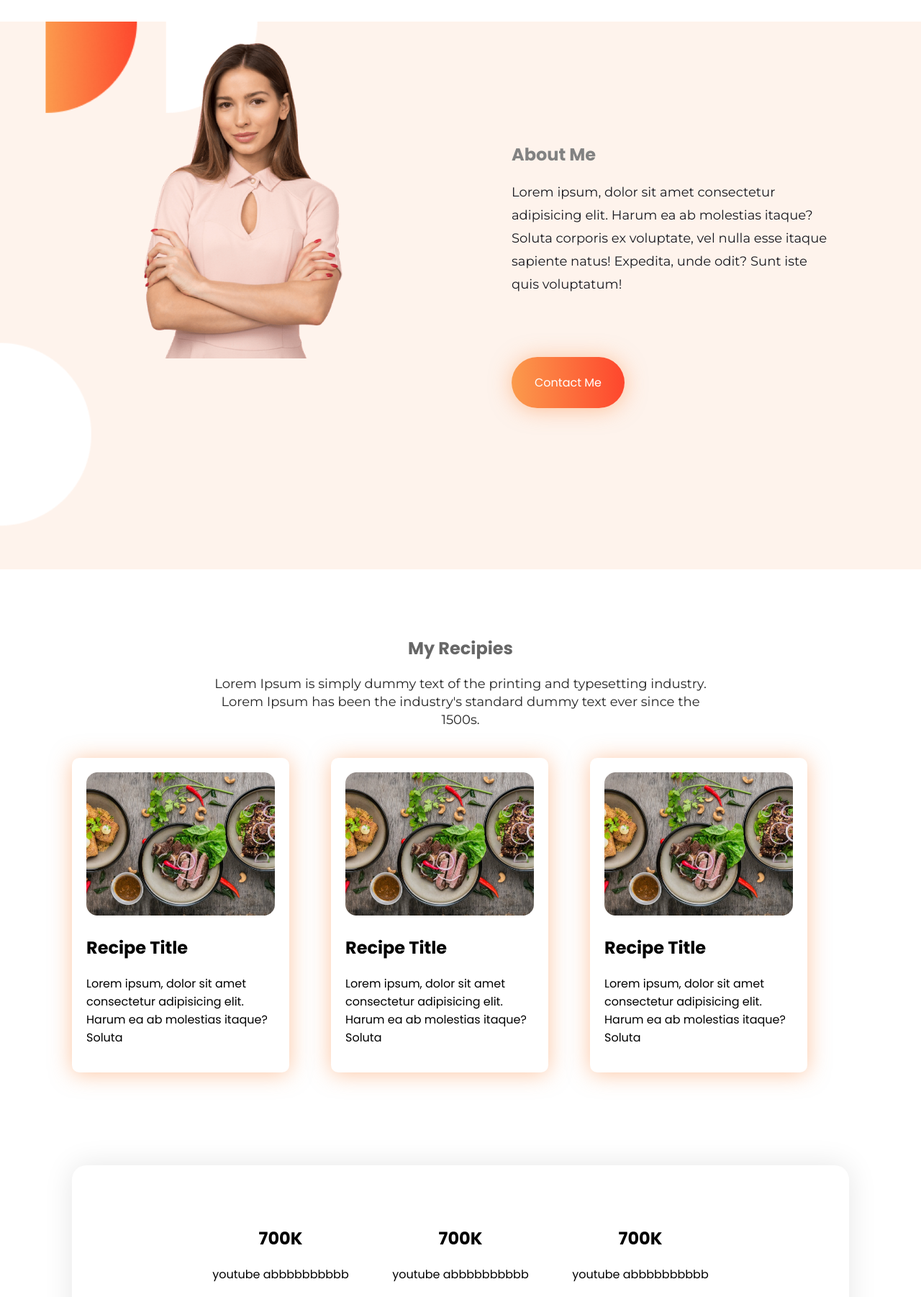
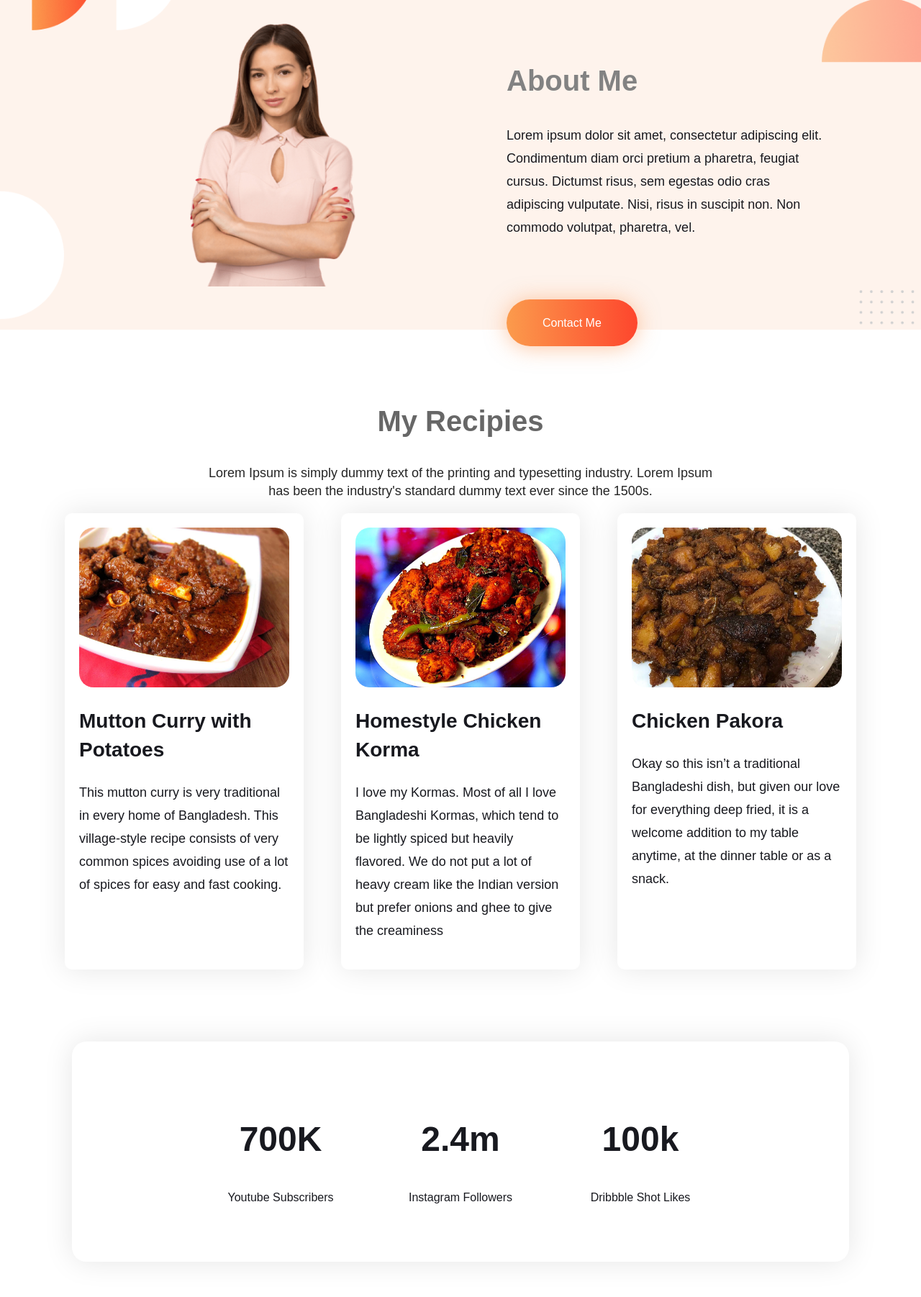
Before and after one commit to mahadi-opu/nipu-s-kitchen, a plain HTML site: page index.html in a window 1280 px wide. Shown: the part 783-2585 px from the top of the page at 72% size. Drawn offline with Linux system fonts and the light colour scheme.

Commit message:
complete

```diff
--- a/index.html
+++ b/index.html
@@ -13,11 +13,6 @@
         <link rel="preconnect" href="https://fonts.gstatic.com" crossorigin>
         <link href="https://fonts.googleapis.com/css2?family=Poppins:wght@300;400;500;600;700;800;900&display=swap"
             rel="stylesheet">
-        <link rel="preconnect" href="https://fonts.googleapis.com">
-        <link rel="preconnect" href="https://fonts.gstatic.com" crossorigin>
-        <link
-            href="https://fonts.googleapis.com/css2?family=Montserrat:wght@300;400;500;600;700;800;900&family=Poppins:wght@300;400;500;600;700;800;900&display=swap"
-            rel="stylesheet">
         <!--main css-->
         <link rel="stylesheet" href="style.css">
     </head>
@@ -25,79 +20,83 @@
     <body>
 
         <!--Section-1-->
-        <section class="banner-area">
-            <div class="banner-left">
+        <section class="banner-area flexible-container">
+            <div class="banner-content">
                 <h1><span class="sweet-color">Nipu's Kitchen</span> The Diet, Just Eat Healthy With Food Network </h1>
                 <p>Imagine you don't need a diet because we provide
                     healthy and delicious food for you!</p>
-                <a class="order-btn" target="_blank" href="https://www.facebook.com/nipuskitchen">Order Food</a>
+                <a class="link-btn" target="_blank" href="https://www.facebook.com/nipuskitchen">Order Food</a>
             </div>
-            <div class="banner-right">
+            <div class="banner-content">
                 <img src="images/female/Group banner.png" alt="">
             </div>
         </section>
+
         <!--Section-2-->
-        <section class="about-area">
-            <div class="about-left">
+        <section class="about-area flexible-container">
+            <div class="about-content">
                 <img src="images/female/Person Image.png" alt="">
             </div>
-            <div class="about-right">
+            <div class="about-content">
                 <h1>About Me</h1>
-                <p>Lorem ipsum, dolor sit amet consectetur adipisicing elit. Harum ea ab molestias itaque? Soluta
-                    corporis ex voluptate, vel nulla esse itaque sapiente natus! Expedita, unde odit? Sunt iste quis
-                    voluptatum!</p>
-                <a class="order-btn" target="_blank" href="https://www.facebook.com/nipuskitchen">Contact Me</a>
+                <p>Lorem ipsum dolor sit amet, consectetur adipiscing elit. Condimentum diam orci pretium a pharetra, feugiat cursus. Dictumst risus, sem egestas odio cras adipiscing vulputate. Nisi, risus in suscipit non. Non commodo volutpat, pharetra, vel.</p>
+                <a class="link-btn" target="_blank" href="https://www.facebook.com/nipuskitchen">Contact Me</a>
             </div>
         </section>
+
         <!--Section-3-->
         <section class="recipies-area">
-            <div class="recipis-content">
+            <div class="recipis-heading">
                 <h1>My Recipies</h1>
                 <p>Lorem Ipsum is simply dummy text of the printing and typesetting industry. Lorem Ipsum has been the
                     industry's standard dummy text ever since the 1500s.</p>
             </div>
-            <div class="my-recipis">
-                <div class="one">
-                    <img src="images/food/Project Cover1.jpg" alt="">
-                    <h1>Recipe Title</h1>
-                    <p>Lorem ipsum, dolor sit amet consectetur adipisicing elit. Harum ea ab molestias itaque? Soluta
+            <div class="recipis-content">
+                <div class="recipi-item">
+                    <img src="images/food/bif kari.jpg" alt="">
+                    <h1>Mutton Curry with Potatoes</h1>
+                    <p>
+                        This mutton curry is very traditional in every home of Bangladesh. This village-style recipe consists of very common spices avoiding use of a lot of spices for easy and fast cooking.
                     </p>
                 </div>
-                <div class="one">
-                    <img src="images/food/Project Cover1.jpg" alt="">
-                    <h1>Recipe Title</h1>
-                    <p>Lorem ipsum, dolor sit amet consectetur adipisicing elit. Harum ea ab molestias itaque? Soluta
+                <div class="recipi-item">
+                    <img src="images/food/andhrachicken-1.jpg" alt="">
+                    <h1>Homestyle Chicken Korma</h1>
+                    <p>I love my Kormas. Most of all I love Bangladeshi Kormas, which tend to be lightly spiced but heavily flavored. We do not put a lot of heavy cream like the Indian version but prefer onions and ghee to give the creaminess
                     </p>
                 </div>
-                <div class="one">
-                    <img src="images/food/Project Cover1.jpg" alt="">
-                    <h1>Recipe Title</h1>
-                    <p>Lorem ipsum, dolor sit amet consectetur adipisicing elit. Harum ea ab molestias itaque? Soluta
+                <div class="recipi-item">
+                    <img src="images/food/gorur vuri.jpg" alt="">
+                    <h1>Chicken Pakora</h1>
+                    <p>Okay so this isn’t a traditional Bangladeshi dish, but given our love for everything deep fried, it is a welcome addition to my table anytime, at the dinner table or as a snack.
                     </p>
                 </div>
             </div>
         </section>
-        <!--Section-3-->
-        <section class="banner-area3">
-            <div class="coundown">
-                <div class="two">
+        <!--Section-4-->
+        <section class="social-media-count flexible-container">
+                <div class="countdown">
                     <h1>700K</h1>
-                    <p>youtube abbbbbbbbbb</p>
+                    <p>Youtube Subscribers</p>
                 </div>
-                <div class="two">
-                    <h1>700K</h1>
-                    <p>youtube abbbbbbbbbb</p>
+                <div class="countdown">
+                    <h1>2.4m</h1>
+                    <p>Instagram Followers</p>
                 </div>
-                <div class="two">
-                    <h1>700K</h1>
-                    <p>youtube abbbbbbbbbb</p>
+                <div class="countdown">
+                    <h1>100k</h1>
+                    <p>Dribbble Shot Likes</p>
                 </div>
-            </div>
         </section>
+        <!--footer-->
         <footer>
             <h1><span class="sweet-color">Nipu's </span> Kitchen</h1>
             <p>Lorem, ipsum dolor sit amet consectetur adipisicing elit.</p>
         </footer>
+        <div class="copy-wright-area">
+
+            <a href="https://github.com/smhasanopu"><span class="sweet-color"> © Mahadi Hasan Opu 2021, a Programming Hero initiative.</span></a>
+        </div>
     </body>
 
 </html>
--- a/style.css
+++ b/style.css
@@ -1,26 +1,33 @@
 body{
-    font-family: 'Poppins', sans-serif;
-
+    font-family: 'Montserrat', sans-serif;
     margin: 0;
 }
-.banner-area{
+.flexible-container{
     display: flex;
-    padding: 82px 42px 0px 100px;
     margin-bottom: 100px;
 }
-.banner-left{
-    width: 60%;
+/* Banner Area */
+.banner-area{
+
 }
-.banner-left h1{
-    font-family: Montserrat;
+.banner-content{
+    width: 50%;
+    padding-left: 5%;
+}
+.banner-content h1{
+    font-family: 'Montserrat', sans-serif;
     font-weight: bold;
     font-size: 60px;
     line-height: 130%;
     letter-spacing: -0.02em;
     width: 600px;
-    padding-top: 80px;
+    padding-top: 140px;
+    color: #575757;
 }
-.banner-left p{
+.sweet-color{
+    color: tomato;
+}
+.banner-content p{
     font-family: Montserrat;
     font-weight: 500;
     font-size: 20px;
@@ -28,11 +35,11 @@ body{
     width: 499px;
     letter-spacing: -0.02em;
     color: #828282;
-    margin-bottom: 50px;
+    padding-bottom: 60px;
 }
-.order-btn{
+.link-btn{
     text-decoration: none;
-    padding: 24px 32px;
+    padding: 24px 50px;
     width: 192px;
     height: 68px;
     color: #fff;
@@ -40,39 +47,37 @@ body{
     box-shadow: 0px 2px 30px rgba(252, 143, 73, 0.5);
     border-radius: 100px;
 }
-.banner-right{
-    width: 40%;
+.banner-content img{
+    width: 80%;
+    padding-left: 10%;
 }
-.banner-right img{
-    width: 80%;
-}
-.sweet-color{
-    color: tomato;
-}
+
+
+/* About Area */
 .about-area{
     background-image: url(images/shapes/7.png);
     background-repeat: no-repeat;
     background-size: cover;
-    display: flex;
+    padding-top: 50px;
 }
-.about-left{
-    width: 70%;
+.about-content{
+    width: 50%;
+    padding-left: 5%;
 }
-.about-left img{
+.about-content img{
     width: 40%;
     padding-left: 200px;
     padding-top: 30px;
 }
-.about-right{
-    width: 30%;
-    margin: 127px 165px 227px 0px;
-    padding: 20px;
+.about-content h1{
+    font-family: 'Montserrat', sans-serif;
+    color: #828282;
+    padding-top: 49px;
+    font-size: 40px;
+    font-weight: 700;
+    line-height: 54px;
 }
-.about-right h1{
-    font-size: 24px;
-    color: #828282;
-}
-.about-right p{
+.about-content p{
     font-family: 'Montserrat', sans-serif;
     font-weight: normal;
     font-size: 18px;
@@ -81,85 +86,117 @@ body{
     width: 444px;
     padding-bottom: 90px;
 }
+
+/* Recipies-Area */
+
 .recipies-area{
-    padding: 72px 100px 129px;
+    margin-bottom: 100px;
+    padding: 0 5%;
 }
-
-.recipis-content{
+.recipis-heading{
     text-align: center;
     width: 706px;
     margin: auto;
-    margin-bottom: 40px;
 }
-.recipis-content h1{
+.recipis-heading h1{
     color: #676767;
-
+    font-family: 'Montserrat', sans-serif;
+    color: #676767;
+    font-size: 40px;
+    font-weight: 700;
+    line-height: 54px;
 }
-.recipis-content p{
+.recipis-heading p{
     font-family: 'Montserrat', sans-serif;
-    font-weight: normal;
+    font-weight: 400;
     font-size: 18px;
     line-height: 25px;
     color: #252525;
 
 }
-
-
-
-
-
-
-
-
-
-
-
-
-
-
-
-
-
-.banner-area3{
-    margin-bottom: 150px;
-    margin: 0px 100px 150px;
-}
-.my-recipis{
+.recipis-content{
     display: flex;
 }
-.my-recipis-content{
-    text-align: center;
+.recipi-item{
+    width: 33.34%;
+    padding: 20px;
+    box-shadow: 0px 0px 40px rgba(0, 0, 0, 0.1);
+    border-radius: 10px;
+    margin: 0px 26px 0px 26px;
+    background: #FFFFFF;
 }
-.one{
-    width: 33.34%;
-    box-shadow: 0px 2px 30px rgba(252, 143, 73, 0.5);
-    border-radius: 10px;
-    margin: 0px 58px 0px 0px;
-    padding: 20px;
+.recipi-item h1{
+    font-family: 'Montserrat', sans-serif;
+    font-size: 28px;
+    font-weight: 800;
+    line-height: 40px;
+    letter-spacing: 0em;
+    text-align: left;
+    color: #18191F;
 }
-.one img{
-    width: 100%;
+.recipi-item p{
+    font-family: 'Montserrat', sans-serif;
+    font-weight: 400;
+    font-size: 18px;
+    line-height: 32px;
+    color: #18191F;
 }
 
-.coundown{
-    display: flex;
+.recipi-item img{
+    width: 100%;
+    border-radius: 20px;
+}
+
+/* Social Media Count */
+
+.social-media-count{
+    margin: 0px 100px 100px;
     padding: 64px 165px;
     background: #FFFFFF;
     box-shadow: 0px 0px 40px rgba(0, 0, 0, 0.1);
     border-radius: 20px;
 }
-.two{
+.countdown {
     width: 33.34%;
     text-align: center;
 }
+.countdown h1{
+    font-family: 'Montserrat', sans-serif;
+    font-weight: 700;
+    font-size: 48px;
+    line-height: 64px;
+    color: #18191F;
+}
+.countdown p{
+    font-family: 'Montserrat', sans-serif;
+    font-weight: 400;
+    font-size: 16px;
+    color: #18191F;
+}
+
 footer{
     background: #000;
     text-align: center;
-    padding: 50px 0px 150px 0px;
+    padding: 50px 0px 100px 0px;
 }
 footer h1{
-  color: white;
+    color: white;
+    text-transform: uppercase;
+    font-family: 'Montserrat', sans-serif;
+    font-weight: 800;
+    font-size: 30px;
+    line-height: 41px;
+    color: #5B5B5B;
 }
 footer p{
     color: white;
-  }
+}
+.copy-wright-area{
+    background: #000;
+    padding: 10px 0px;
+    text-align: center;
+}
+.copy-wright-area a{
+    text-decoration: none;
+    font-size: 16px;
+}
```
Also changed, not shown: images/food/Mutton Curry with Potatoes.jpg (added), images/food/andhrachicken-1.jpg (added), images/food/bif kari.jpg (added), images/food/gorur vuri.jpg (added), images/food/haydrabadi briyani.jpg (added).
